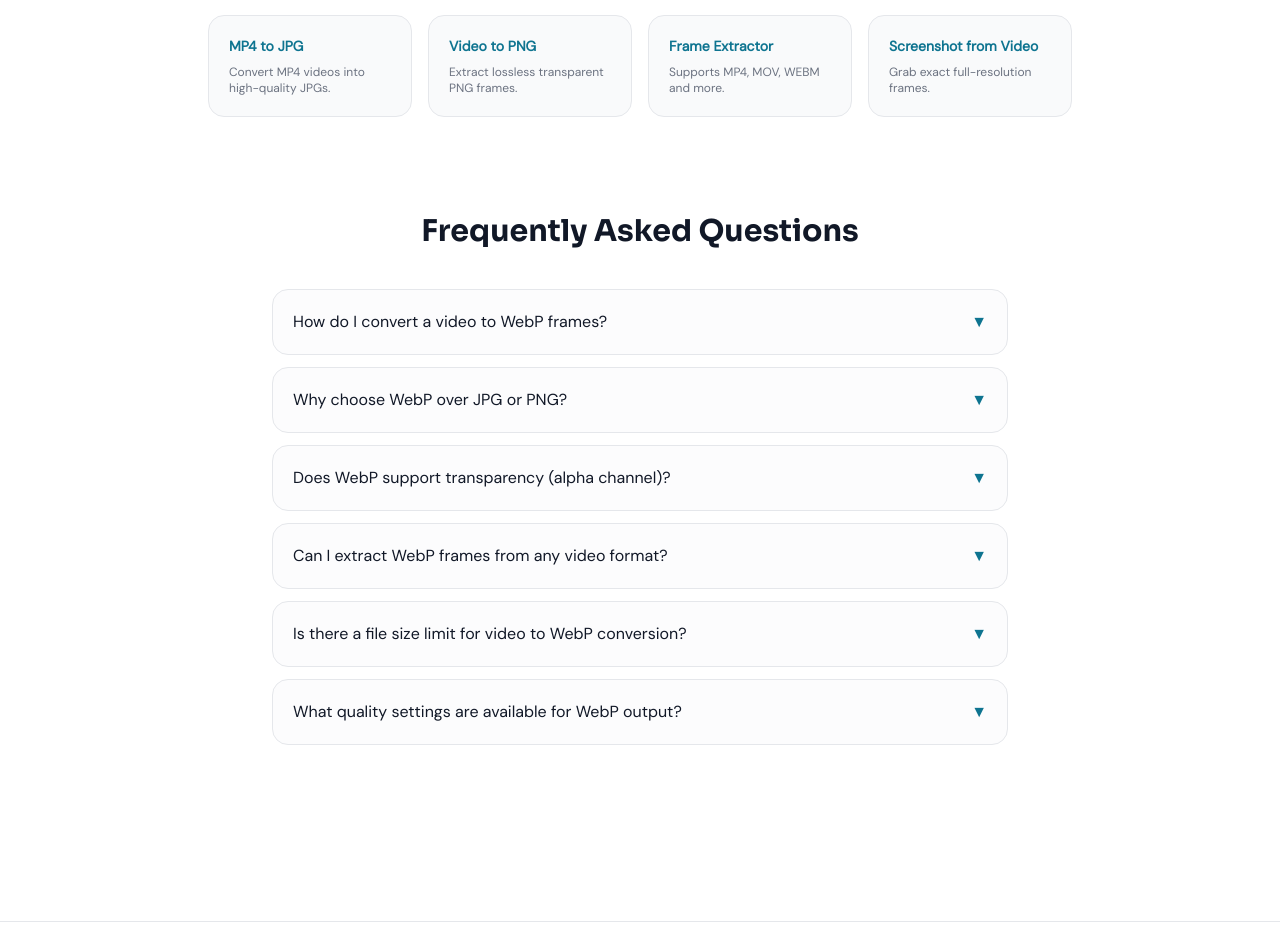
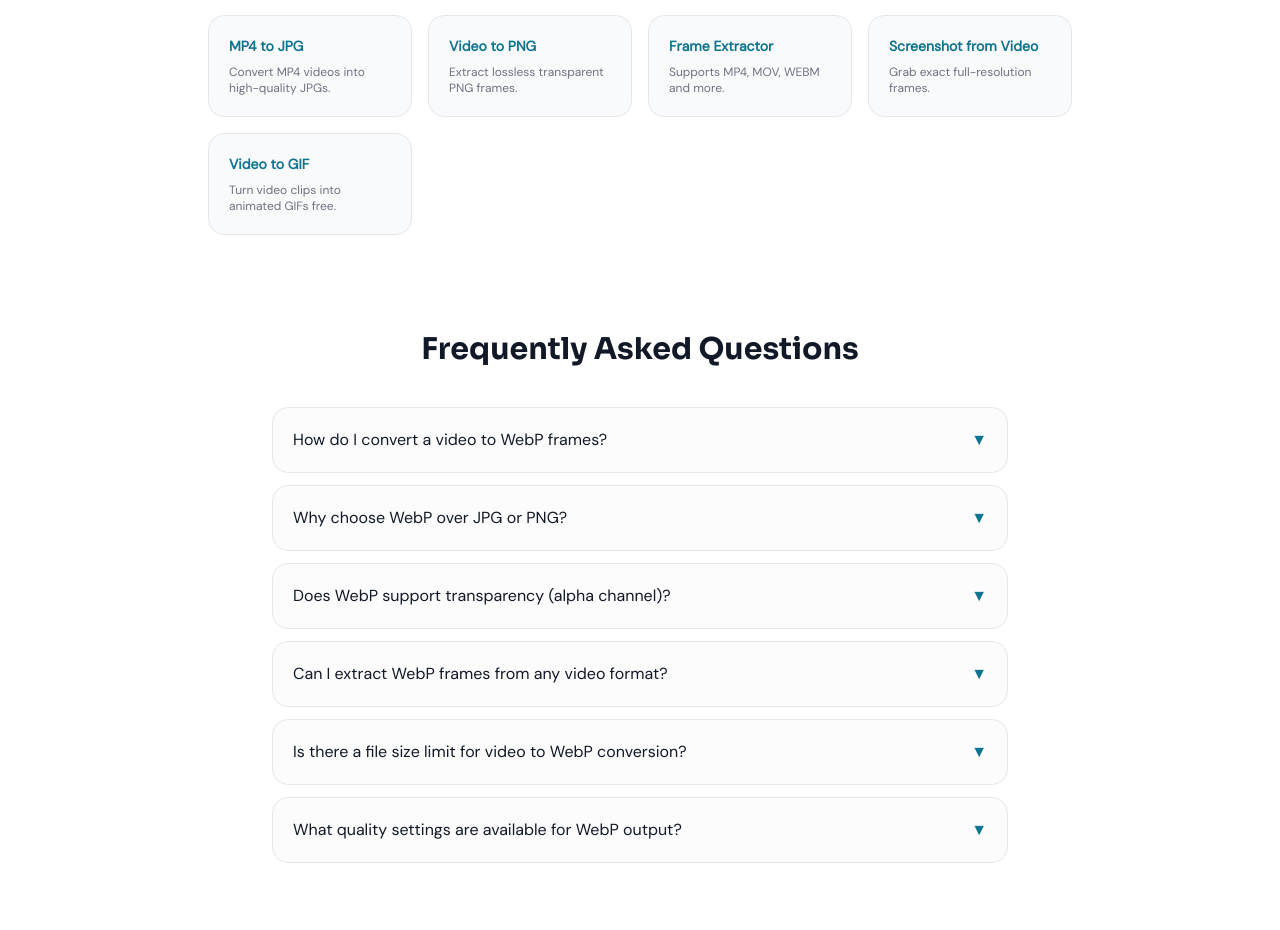
Before and after one commit to msachal5700/video-to-image-sequence, a React (Vite) app: page /video-to-webp in a window 1280 px wide. Shown: the part 3120-4050 px from the top of the page. Built offline with nearby package versions, Linux system fonts and the light colour scheme.

Commit message:
seo: cross-link Video to GIF from webp page

```diff
--- a/pages/VideoToWebp.tsx
+++ b/pages/VideoToWebp.tsx
@@ -227,6 +227,10 @@ const VideoToWebp: React.FC = () => {
             <h3 className="text-cyan-400 font-semibold mb-2 text-sm">Screenshot from Video</h3>
             <p className="text-gray-500 text-xs">Grab exact full-resolution frames.</p>
           </Link>
+          <Link to="/video-to-gif" className="bg-gray-900 border border-gray-800 rounded-2xl p-5 hover:border-cyan-500 transition block">
+            <h3 className="text-cyan-400 font-semibold mb-2 text-sm">Video to GIF</h3>
+            <p className="text-gray-500 text-xs">Turn video clips into animated GIFs free.</p>
+          </Link>
         </div>
       </section>
 
```
